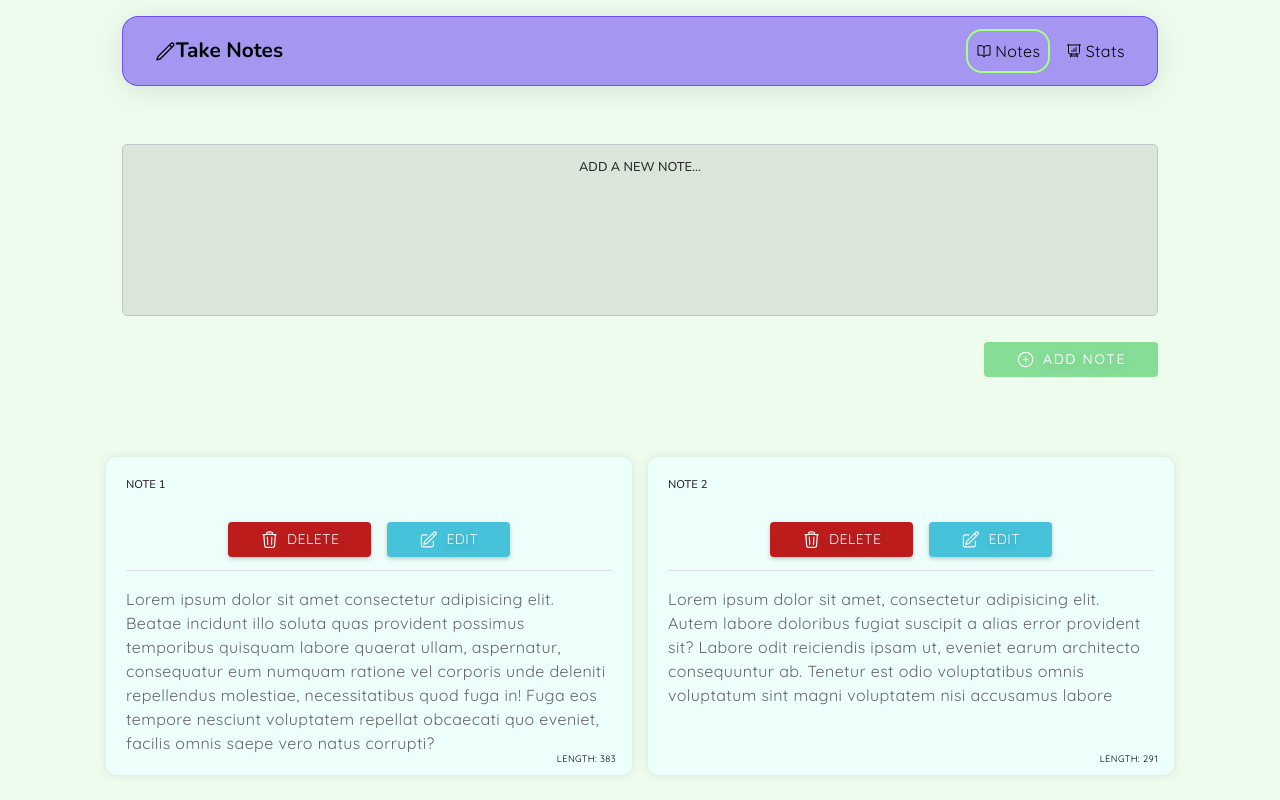
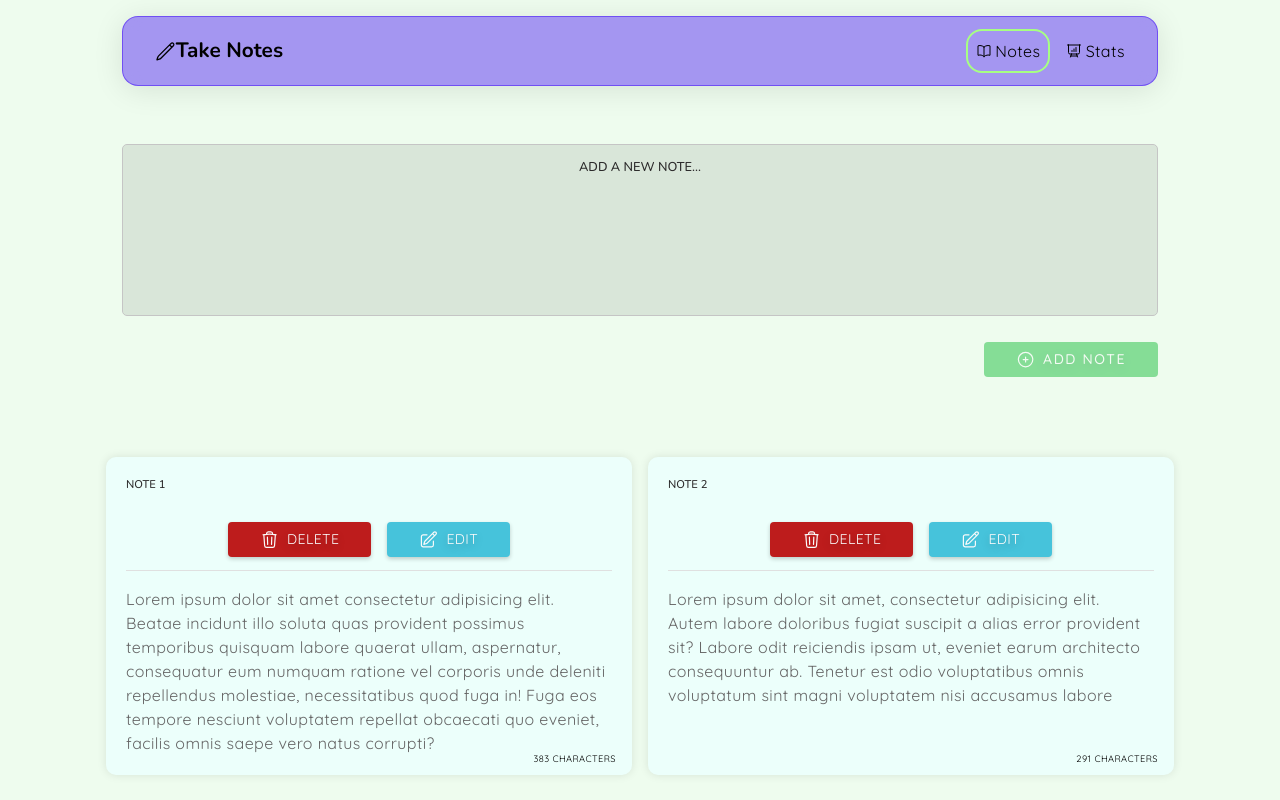
Before and after one commit to fdasabino/take_notes_vue_app, a Vue app: page /#/ in a window 1280 px wide. Shown: the top 800 px of the page. Built offline with nearby package versions, Linux system fonts and the light colour scheme.

Commit message:
Update NoteCardComponent.vue to display note length in characters

```diff
--- a/src/components/Layout/NoteCard/NoteCardComponent.vue
+++ b/src/components/Layout/NoteCard/NoteCardComponent.vue
@@ -51,7 +51,7 @@ const noteLength = computed(() => {
             <p>{{ props.content }}</p>
         </div>
         <div class="note_card__length">
-            <small>Length: {{ noteLength }}</small>
+            <small>{{ noteLength }} characters</small>
         </div>
     </div>
 </template>
```
